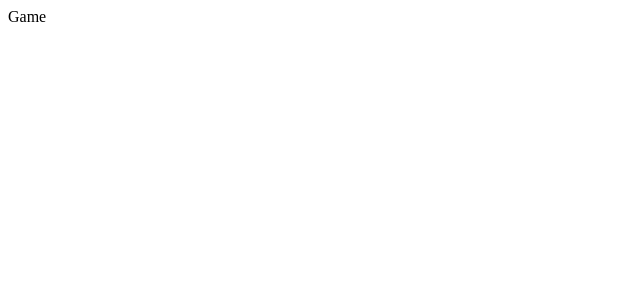
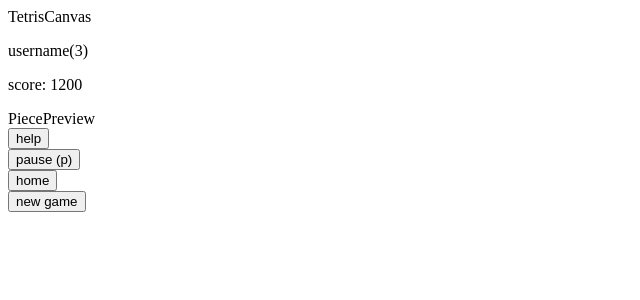
Before and after one commit to daleale-se/tetris-fullstack, a React (Vite) app in the folder frontend/: page /game in a window 1280 px wide. Shown: the top 300 px of the page, without its empty margins (0-640 px from the left). Built offline with nearby package versions, Linux system fonts and the light colour scheme.

Commit message:
feat(game): display basic data and options in game

```diff
--- /dev/null
+++ b/frontend/src/components/PiecePreview.tsx
@@ -0,0 +1,8 @@
+
+const PiecePreview = () => {
+  return (
+    <div>PiecePreview</div>
+  )
+}
+
+export default PiecePreview
--- /dev/null
+++ b/frontend/src/components/TetrisCanvas.tsx
@@ -0,0 +1,7 @@
+const TetrisCanvas = () => {
+  return (
+    <div>TetrisCanvas</div>
+  )
+}
+
+export default TetrisCanvas
--- a/frontend/src/pages/Dashboard.tsx
+++ b/frontend/src/pages/Dashboard.tsx
@@ -18,6 +18,7 @@ const Dashboard = () => {
     <div>
       <h1>Dashboard</h1>
       <div>
+
           <label htmlFor="">
             <span>sorted by</span>
             <select>
--- a/frontend/src/pages/Game.tsx
+++ b/frontend/src/pages/Game.tsx
@@ -1,7 +1,36 @@
+import PiecePreview from "../components/PiecePreview"
+import TetrisCanvas from "../components/TetrisCanvas"
 
 const Game = () => {
   return (
-    <div>Game</div>
+    <div>
+
+        <TetrisCanvas/>
+
+        <div className="user-info">
+          <p>
+            <span>username</span>
+            <span>(3)</span>
+          </p>
+          {/* <p><span>guest</span></p> */}
+        </div>
+
+        <div className="game-info">
+          <p>score: 1200</p>
+          <PiecePreview/>
+        </div>
+
+        <div className="game-controls">
+          <button>help</button>
+          <br />
+          <button>pause (p)</button>
+          <br />
+          <button>home</button>
+          <br />
+          <button>new game</button>
+        </div>
+
+    </div>
   )
 }
 
--- a/frontend/src/pages/Profile.tsx
+++ b/frontend/src/pages/Profile.tsx
@@ -25,7 +25,7 @@ const Profile = () => {
       <img src={userData?.image_path} alt={userData?.username+"_img"} />
       <h2>{userData?.username} <button>change username</button></h2>
       <p>Level: 2</p>
-      <p>XP: 35</p>
+      <p>XP: 30/100</p>
       <p>High score: {userData?.score}</p>
       <p>Average score: 1000</p>
       <p>Total lines cleared: 34</p>
```
Also changed, not shown: frontend/src/pages/Home.tsx (+11 -4 lines). Lines whose indentation alone changed are shown as unchanged.
